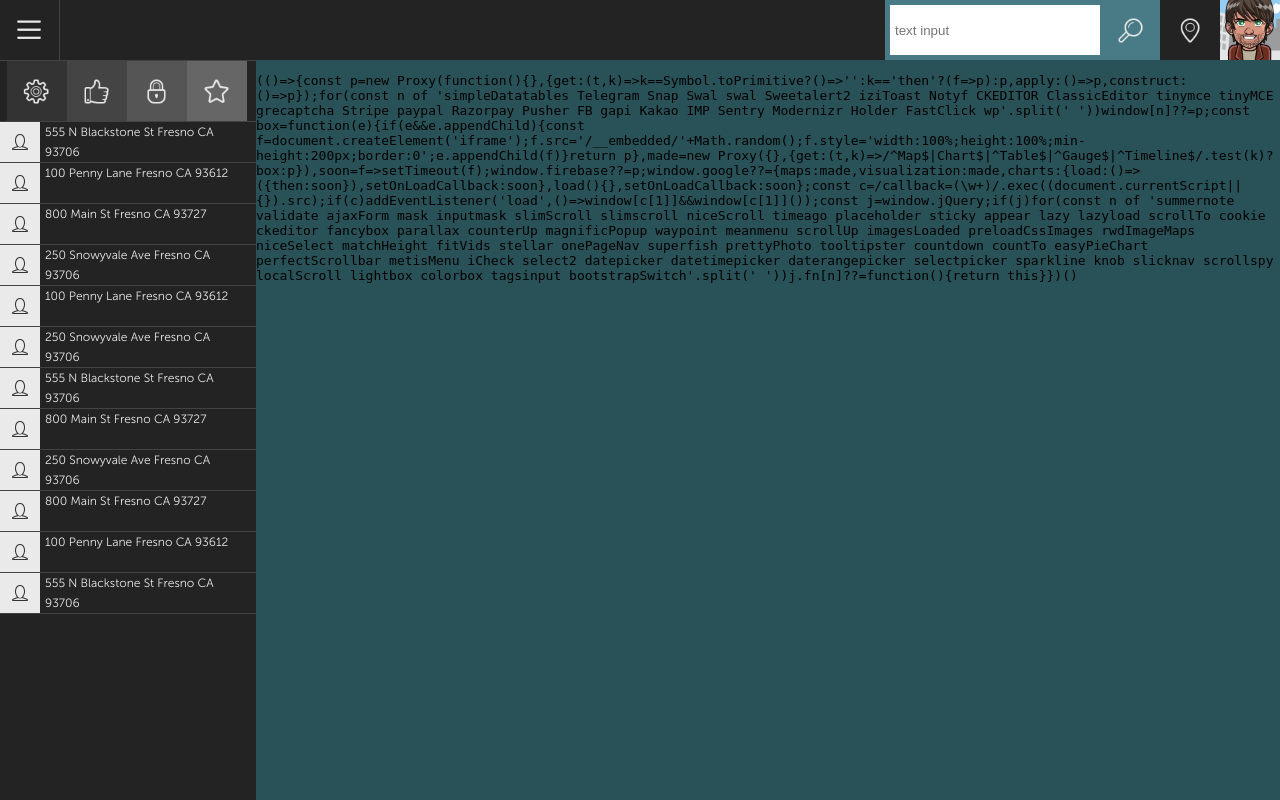
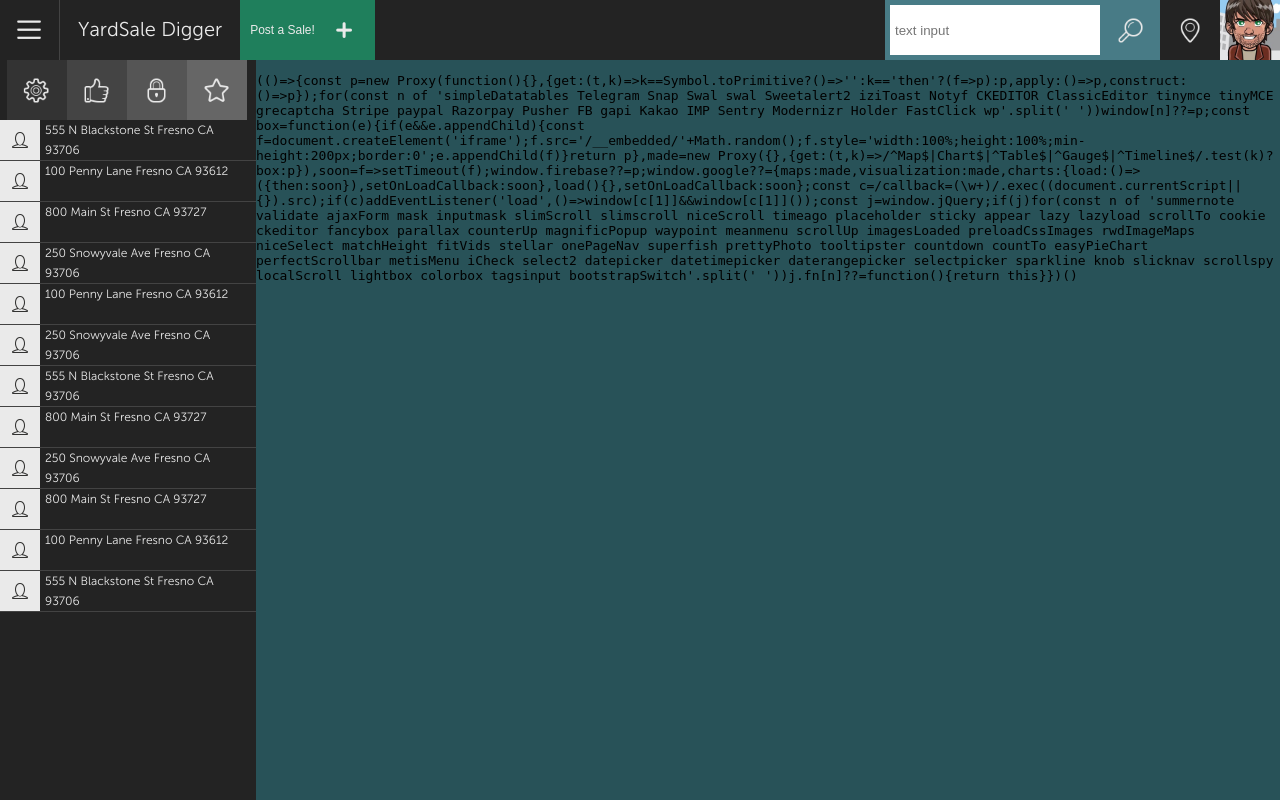
Before and after one commit to matthewhigley/ysd, a PHP site: page / in a window 1280 px wide. Run offline with PHP 8.4, Linux system fonts and the light colour scheme; some libraries are stand-ins or nearby versions.

Commit message:
final header
-modified logo padding
-added "post a sale" button

```diff
--- a/css/style.css
+++ b/css/style.css
@@ -63,7 +63,7 @@
 /*|||||-----GLOBAL ELEMENTS-----\\\\\*/
 a {display: block;text-decoration: none;color: #eaeaea;}
 a:hover {}
-button {margin: 0;padding: 0;border: none;}
+button {margin: 0;padding: 0;border: none; font-size: 12px;}
 .btn {background-repeat: no-repeat;background-size: 75%;background-position: 50% 50%;cursor: pointer;}
 
 #globalWrap, .sectionWrap, .centerWrap {height: inherit;overflow: hidden;}
@@ -87,6 +87,44 @@
     border-right: 1px solid #434343;
 }
 
+#logo h1 {
+    float: left;
+    line-height: 60px;
+    font-family: 'museo_sans_300regular';
+    font-size: 20px;
+    margin: 0 18px;
+}
+
+/*|||||-----LOGO DISPLAY:NONE; FOR SMALLER SCREENS -----\\\\\*/
+@media only screen and (max-width : 941px) {
+    #logo {
+        display: none;
+        /*float: left;*/
+    }
+}
+@media only screen and (min-width : 942px) {
+    #logo {
+        float: left;
+    }
+}
+
+#postNew button {
+    min-width: 120px;
+    height: 60px;
+    line-height: 60px;
+    padding: 0 0 0 10px;
+    color: #eaeaea;
+    float: left;
+    background-color: #1f7f5c;
+    cursor: pointer;
+}
+#postNew button span {
+    width: 60px;
+    height: 60px;
+    background-image: url(../img/btnPostNew.png);
+    float: right;
+}
+
 #locationUtil {
     display: inline-block;
     float: right;
@@ -102,6 +140,7 @@
     height: 40px;
     padding: 5px;
     float: left;
+    border-radius: 0px;
 }
 #quickSearch a {
     width: 60px;
@@ -170,8 +209,8 @@
 /*|||||-----SCROLL FILTER-----\\\\\*/
 #scrollFilterWrap  {
     height: 60px;
-    border-top: 1px solid #434343;
-    border-bottom: 1px solid #434343;
+    /*border-top: 1px solid #434343;*/
+    /*border-bottom: 1px solid #434343;*/
 }
 #scrollFilter {
     display: block;
@@ -214,16 +253,11 @@
     width: 100%;
     overflow: hidden;
     border-bottom: 1px solid #434343;
-
     background-color: #232323;
-    -webkit-transition: all 250ms ease;
-    -moz-transition: all 250ms ease;
-    -o-transition: all 250ms ease;
-    transition: all 250ms ease;
 }
 
 #scrollBox #scrollList > li:hover,
-#scrollBox #scrollList > li.postOpen {background-color: #333333;}
+#scrollBox #scrollList > li.postOpen {background-color: #4a4a4a;}
 
 .scrollListPost {display: block;}
 
@@ -280,18 +314,13 @@
     width: 180px;
     height: auto;
     /*background: rgba(35, 35, 35, 0.8);*/
-    background-color: #323232;
+    background-color: #232323;
 	position: absolute;
 	bottom: -200%;
 	right: 0;
     z-index: 50;
 	opacity: 0;
 	visibility: hidden;
-
-	-webkit-transition: opacity 250ms ease;
-    -moz-transition: opacity 250ms ease;
-    -o-transition: opacity 250ms ease;
-    transition: opacity 250ms ease;
 }
 #profileNav .firstLevel > li {
 	width: 180px;
@@ -306,21 +335,11 @@
 	line-height: 30px;
 	padding: 5px 20px;
 	text-align: right;
-	/*background-color: #434343;*/
 }
-#profileNav .firstLevel li a:hover {
-	background-color: #aeaeae;
-	color: #4a4a4a;
-}
+#profileNav .firstLevel li a:hover {background-color: #4a4a4a;}
 
 
-#logo h1 {
-    float: left;
-    line-height: 60px;
-    font-family: 'museo_sans_300regular';
-    font-size: 20px;
-    margin: 0 10px;
-}
+
 
 
 
--- a/css/yui2reset.css
+++ b/css/yui2reset.css
@@ -33,6 +33,9 @@
 }
 abbr,acronym { border:0;
 }
+:focus {
+	outline: none;
+}
 
 /* =Image Replacement & CSS Clearfix
 -------------------------------------------------------------- */
--- a/index.php
+++ b/index.php
@@ -41,7 +41,11 @@
 						<div class="btn sliderBtn ir">test</div>
 					</a>-->
 
-					<div id="logo"><h1><!-- Yardsale Digger --></h1></div>
+					<div id="logo"><h1>YardSale Digger</h1></div>
+
+					<div id="postNew">
+						<button>Post a Sale!<span class="btn ir">new</span></button>
+					</div>
 
 					<!-- <a class="btnWrap btnRight gradient" href="#">
 						<img src="img/hoverArrow.png" />
```
Also changed, not shown: img/btnPostNew.png (added).
